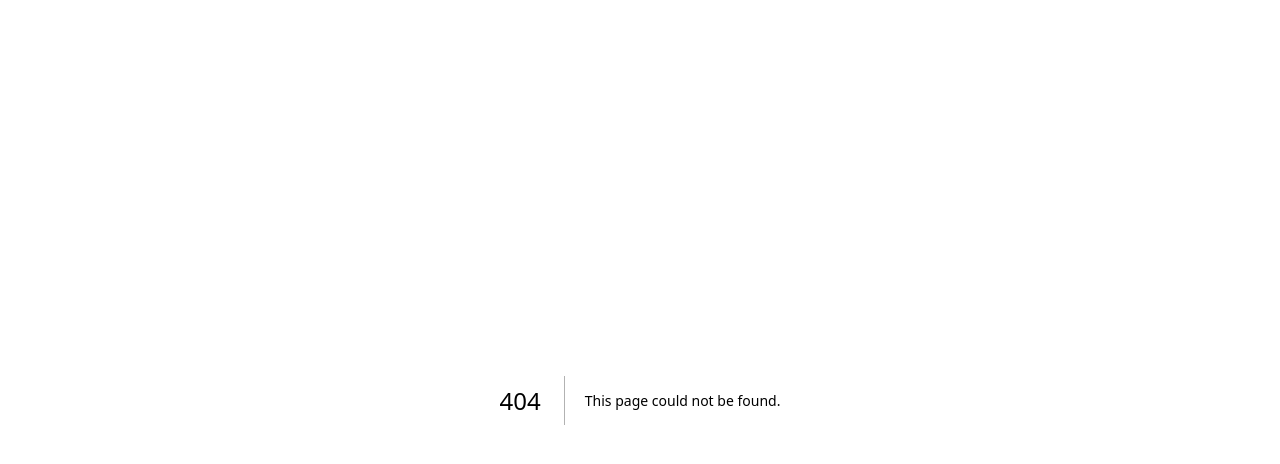
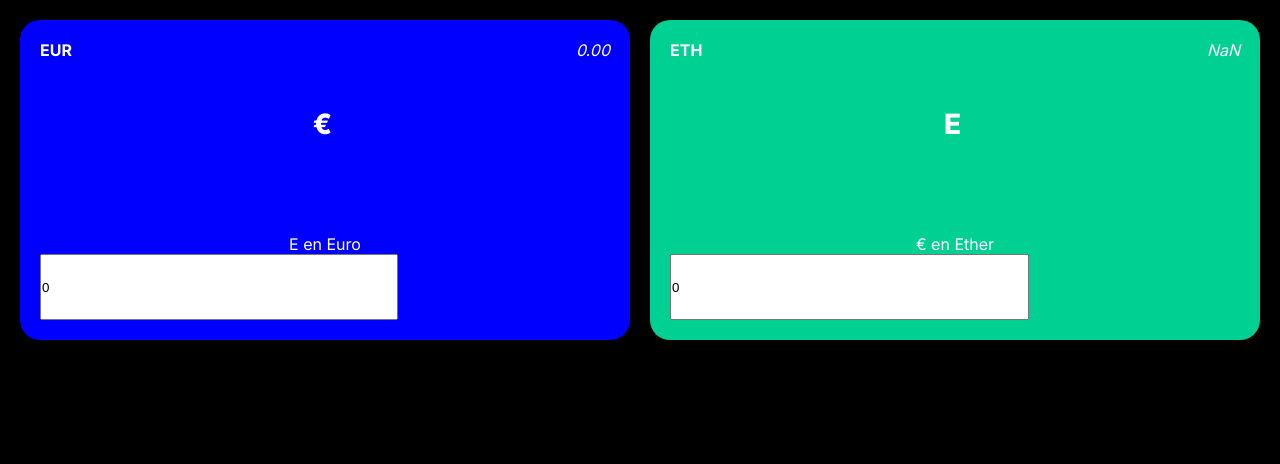
Before and after one commit to estiam-big5/project-big5, a Next.js app in the folder next-app/: page /convert in a window 1280 px wide. Before the commit this address had no page. Shown: the top 464 px of the page. Built offline with nearby package versions, Linux system fonts and the light colour scheme; no server answers.

Commit message:
Add convert page
ajouter de la page de conversion entre l'ether et l'euro

```diff
--- /dev/null
+++ b/next-app/app/convert/ConversionCard.tsx
@@ -0,0 +1,49 @@
+"use client";
+import React, { useState, useEffect } from "react";
+import "./conversion.css";
+
+type ConversionCardInfo = {
+  name: string;
+  abrv: string;
+  logo: string;
+  inputValue: number;
+  setInputValue: (value: number) => void;
+};
+
+export default function ConversionCard(props: ConversionCardInfo) {
+  const [conversionRate, setConversionRate] = useState(0);
+
+  useEffect(() => {
+    if (props.abrv === "ETH" || props.abrv === "EUR") {
+      fetch(
+        "https://api.coingecko.com/api/v3/simple/price?ids=ethereum&vs_currencies=eur"
+      )
+        .then((response) => response.json())
+        .then((data) => setConversionRate(data.ethereum.eur));
+    }
+  }, [props.abrv]);
+
+  const handleInputChange = (event: React.ChangeEvent<HTMLInputElement>) => {
+    const newValue = parseFloat(event.target.value);
+    props.setInputValue(newValue);
+  };
+
+  return (
+    <div className={`conversion-card ${props.name}`}>
+      <div className="currency-abrv">{props.abrv}</div>
+      <input
+        className="currency-input"
+        type="number"
+        value={props.inputValue}
+        onChange={handleInputChange}
+      />
+      <div className="conversion-rate">
+        {props.abrv === "EUR"
+          ? (props.inputValue * conversionRate).toFixed(2)
+          : (props.inputValue / conversionRate).toFixed(2)}
+      </div>
+      <div className="currency-logo">{props.logo}</div>
+      <div className="currency-name">{props.name}</div>
+    </div>
+  );
+}
--- /dev/null
+++ b/next-app/app/convert/conversion.css
@@ -0,0 +1,61 @@
+.conversion-page {
+  --grid-gap: 20px;
+  --card-size: min(
+    calc(100vw / 2 - var(--grid-gap)),
+    calc(100vh / 2 - var(--grid-gap) - 60px)
+  );
+  display: grid;
+  grid-template-columns: repeat(auto-fit, minmax(250px, 1fr));
+  grid-template-rows: repeat(2, var(--card-size));
+  grid-gap: var(--grid-gap);
+  justify-content: center;
+  padding: 20px;
+  box-sizing: border-box;
+}
+
+.conversion-card {
+  display: grid;
+  grid-template-areas:
+    "abrv rate"
+    "logo logo"
+    "name name";
+  padding: 20px;
+  border-radius: 20px;
+  background-color: #f0f0f0;
+  box-shadow: 0px 10px 20px rgba(0, 0, 0, 0.1);
+}
+
+.currency-abrv {
+  grid-area: abrv;
+  font-weight: bold;
+}
+
+.conversion-rate {
+  grid-area: rate;
+  text-align: end;
+  font-style: italic;
+  font-weight: light;
+}
+
+.currency-logo {
+  grid-area: logo;
+  padding: 0 5px 0 0;
+  text-align: center;
+  font-size: 1.75rem;
+  font-weight: 800;
+}
+
+.currency-name {
+  grid-area: name;
+  display: flex;
+  align-items: flex-end;
+  justify-content: center;
+}
+
+.Ether {
+  background-color: #00d092;
+}
+
+.Euro {
+  background-color: #0000ff;
+}
--- /dev/null
+++ b/next-app/app/convert/page.tsx
@@ -0,0 +1,44 @@
+"use client";
+
+import "./conversion.css";
+import ConversionCard from "./ConversionCard";
+import React, { useState } from "react";
+
+const currenciesData = [
+  {
+    name: "Euro",
+    abrv: "EUR",
+    logo: "€",
+  },
+  {
+    name: "Ether",
+    abrv: "ETH",
+    logo: "E",
+  },
+];
+
+export default function ConversionPage() {
+  const [inputValueEUR, setInputValueEUR] = useState(0);
+  const [inputValueETH, setInputValueETH] = useState(0);
+
+  return (
+    <div className="conversion-page">
+      <ConversionCard
+        name="E en Euro"
+        abrv={currenciesData[0].abrv}
+        logo={currenciesData[0].logo}
+        inputValue={inputValueEUR}
+        setInputValue={setInputValueEUR}
+        key={`ConversionCard0`}
+      />
+      <ConversionCard
+        name="€ en Ether"
+        abrv={currenciesData[1].abrv}
+        logo={currenciesData[1].logo}
+        inputValue={inputValueETH}
+        setInputValue={setInputValueETH}
+        key={`ConversionCard1`}
+      />
+    </div>
+  );
+}
--- a/next-app/app/page.tsx
+++ b/next-app/app/page.tsx
@@ -9,5 +9,6 @@ export default function Home() {
       <CryptoStat/>
     </main>
     <NavBar/>
+
   </>);
 }
--- a/next-app/package.json
+++ b/next-app/package.json
@@ -10,6 +10,7 @@
   },
   "dependencies": {
     "@ethersproject/providers": "^5.7.2",
+    "@next/swc-win32-ia32-msvc": "^14.1.4",
     "@walletconnect/web3-provider": "^1.8.0",
     "next": "14.1.4",
     "react": "^18",
```
Also changed, not shown: 1 other file (tests, documents, lock files or other folders).
